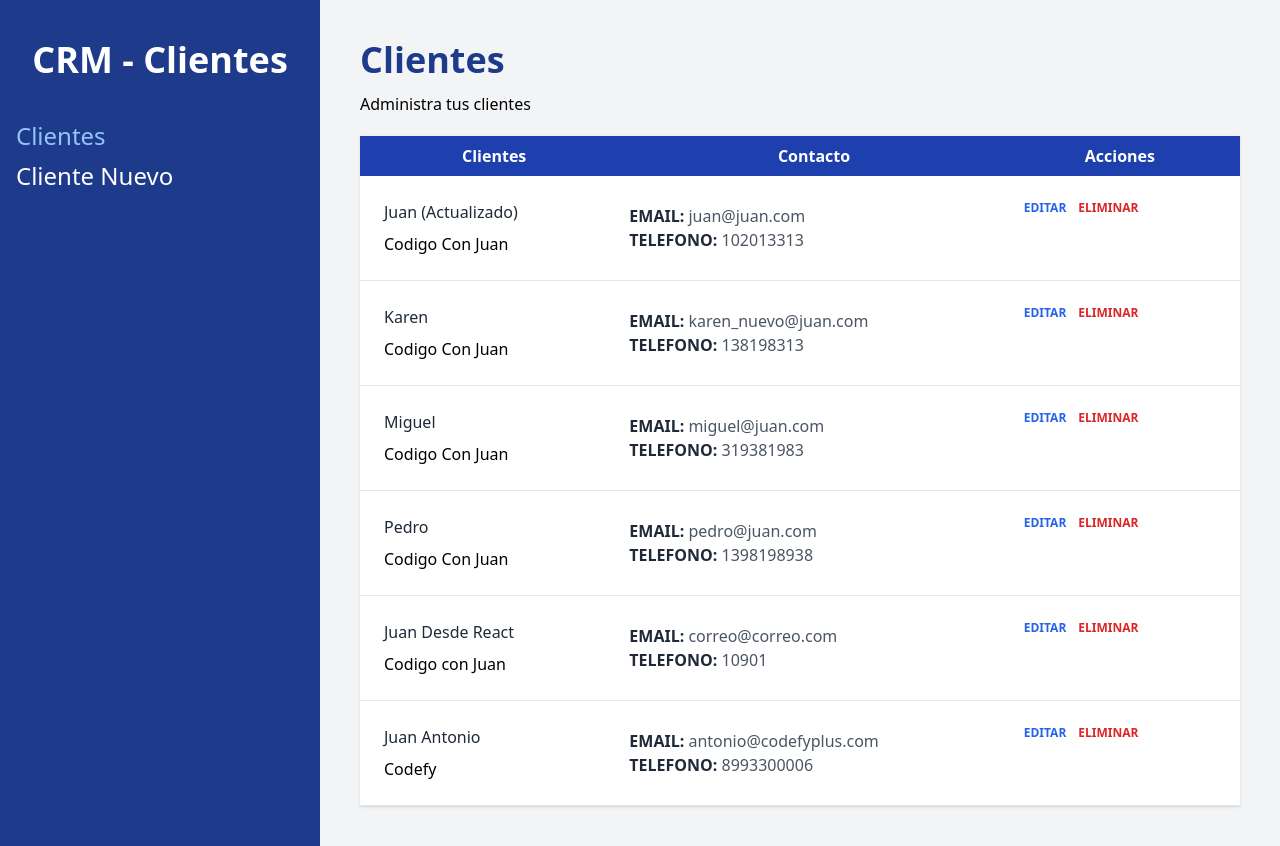
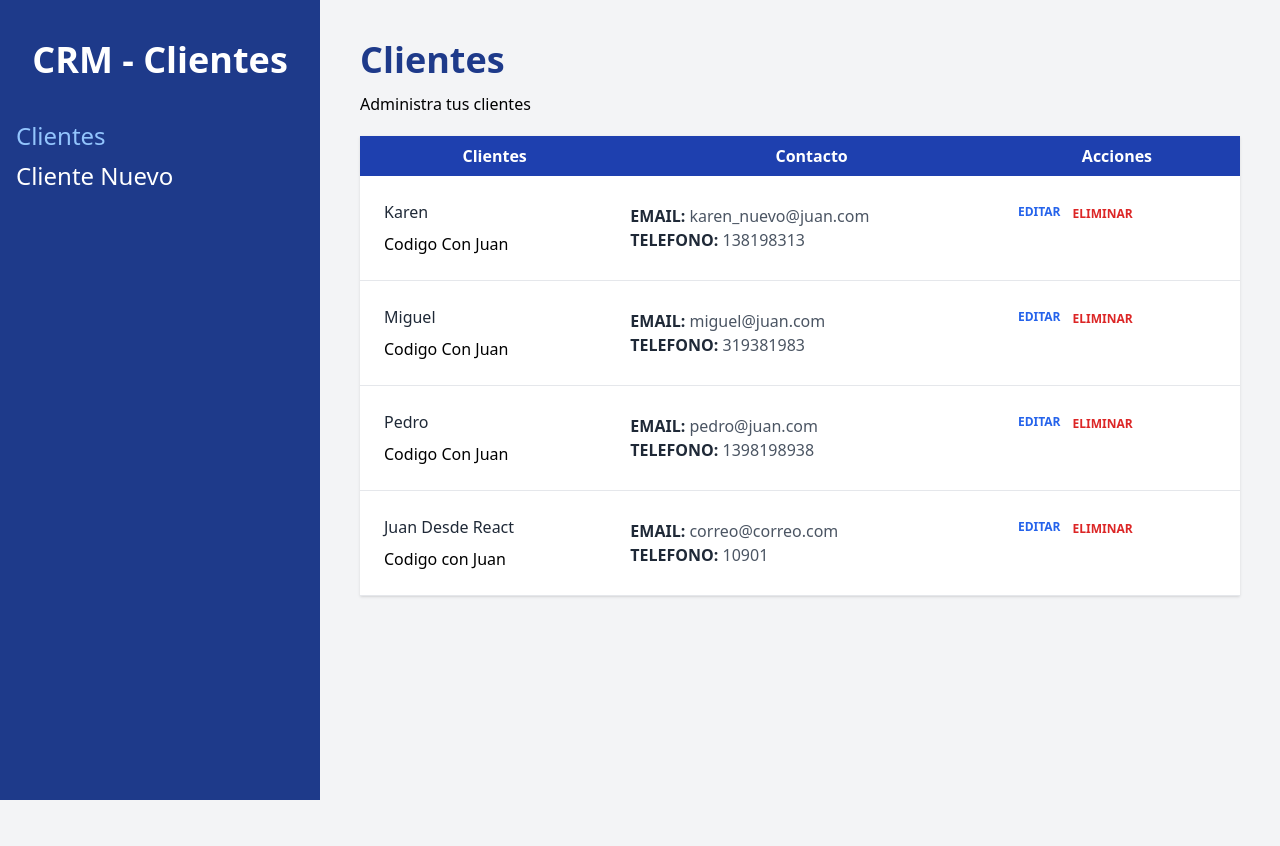
Before and after one commit to Antonioog/CRM-React-Roter-Dom, a React (Vite) app: page / in a window 1280 px wide. After the commit the page ends 800 px from the top, so only its background shows below. Built offline with nearby package versions, Linux system fonts and the light colour scheme; data requests are answered from the project's data file.

Commit message:
Proyecto finalizado

```diff
--- a/db.json
+++ b/db.json
@@ -1,13 +1,5 @@
 {
   "clientes": [
-    {
-      "nombre": "Juan (Actualizado)",
-      "empresa": "Codigo Con Juan",
-      "email": "juan@juan.com",
-      "telefono": "102013313",
-      "notas": "Nueva Nota",
-      "id": 1
-    },
     {
       "nombre": "Karen",
       "empresa": "Codigo Con Juan",
@@ -37,14 +29,6 @@
       "telefono": "10901",
       "notas": "El Cliente desea un ecommerce",
       "id": 6
-    },
-    {
-      "nombre": "Juan Antonio",
-      "empresa": "Codefy",
-      "email": "antonio@codefyplus.com",
-      "telefono": "8993300006",
-      "notas": "La empresa esta solicitando un E-commerce.",
-      "id": 7
     }
   ]
 }
--- a/src/components/Cliente.jsx
+++ b/src/components/Cliente.jsx
@@ -1,4 +1,10 @@
-import { useNavigate } from "react-router-dom"
+import { Form, useNavigate, redirect } from "react-router-dom"
+import { eliminarCliente } from "../data/clientes"
+
+export async function action({ params }) {
+    await eliminarCliente(params.clienteId)
+    return redirect('/')
+}
 
 function Cliente({ cliente }) {
 
@@ -24,7 +30,20 @@
                         onClick={() => navigate(`/clientes/${id}/editar`)}
                     >
                         Editar</button>
-                    <button className="text-red-600 hover:text-red-700 uppercase font-bold text-xs">Eliminar</button>
+
+                    <Form
+                        method="post"
+                        action={`/clientes/${id}/eliminar`}
+                        onSubmit={(e) => {
+                            if (!confirm('Desea eliminar este registro?')) {
+                                e.preventDefault()
+                            }
+                        }}
+                    >
+
+                        <button type="submit" className="text-red-600 hover:text-red-700 uppercase font-bold text-xs">Eliminar</button>
+                    </Form>
+
                 </td>
             </tr>
 
--- a/src/components/ErrorPage.jsx
+++ b/src/components/ErrorPage.jsx
@@ -2,13 +2,13 @@
 
 export default function ErrorPage() {
     const error = useRouteError()
-    console.log(error.message)
+
 
     return (
         <div className="space-y-8">
             <h1 className="text-center text-6xl font-extrabold mt-20 text-blue-900">CRM - Clientes</h1>
             <p className="text-center">Hubo un Error</p>
-            <p className="text-center">{error.message}</p>
+            <p className="text-center">{error.statusText || error.message}</p>
         </div>
     )
 }
--- a/src/components/Formulario.jsx
+++ b/src/components/Formulario.jsx
@@ -13,6 +13,7 @@
                     className="mt-2 block w-full p-3 bg-gray-50"
                     placeholder="Nombre del Cliente"
                     name="nombre"
+                    defaultValue={cliente?.nombre}
                 />
             </div>
             <div className="mb-4">
@@ -26,6 +27,7 @@
                     className="mt-2 block w-full p-3 bg-gray-50"
                     placeholder="Empresa del Cliente"
                     name="empresa"
+                    defaultValue={cliente?.empresa}
                 />
             </div>
 
@@ -40,6 +42,7 @@
                     className="mt-2 block w-full p-3 bg-gray-50"
                     placeholder="Email del Cliente"
                     name="email"
+                    defaultValue={cliente?.email}
                 />
             </div>
 
@@ -54,6 +57,7 @@
                     className="mt-2 block w-full p-3 bg-gray-50"
                     placeholder="Teléfono del Cliente"
                     name="telefono"
+                    defaultValue={cliente?.telefono}
                 />
             </div>
 
@@ -69,6 +73,7 @@
                     className="mt-2 block w-full p-3 bg-gray-50 h-40 align-self"
                     placeholder="Notas del Cliente"
                     name="notas"
+                    defaultValue={cliente?.notas}
                 />
             </div>
         </>
--- a/src/data/clientes.jsx
+++ b/src/data/clientes.jsx
@@ -1,6 +1,14 @@
 export async function obtenerClientes() {
 
     const respuesta = await fetch(import.meta.env.VITE_API_URL)
+    const resultado = await respuesta.json()
+    return resultado;
+
+}
+
+export async function obtenerCliente(id) {
+
+    const respuesta = await fetch(`${import.meta.env.VITE_API_URL}/${id}`)
     const resultado = await respuesta.json()
     return resultado;
 
@@ -20,3 +28,30 @@
         console.log(error)
     }
 }
+
+export async function actualizarCliente(id, datos) {
+    try {
+        const respuesta = await fetch(`${import.meta.env.VITE_API_URL}/${id}`, {
+            method: 'PUT',
+            body: JSON.stringify(datos),
+            headers: {
+                'content-type': 'application/json'
+            }
+        })
+        await respuesta.json()
+    } catch (error) {
+        console.log(error)
+    }
+}
+
+export async function eliminarCliente(id) {
+    try {
+        const respuesta = await fetch(`${import.meta.env.VITE_API_URL}/${id}`, {
+            method: 'DELETE',
+
+        })
+        await respuesta.json()
+    } catch (error) {
+        console.log(error)
+    }
+}
--- a/src/main.jsx
+++ b/src/main.jsx
@@ -6,7 +6,8 @@
 import NuevoCliente, { action as nuevoClienteAction } from './pages/NuevoCliente'
 import Index, { loader as clientesLoader } from './pages/Index'
 import ErrorPage from './components/ErrorPage'
-import EditarCliente, { loader as editarClienteLoader } from './pages/EditarCliente'
+import EditarCliente, { loader as editarClienteLoader, action as editarClienteAction } from './pages/EditarCliente'
+import { action, action as eliminarClienteAction } from './components/Cliente'
 
 
 
@@ -24,12 +25,19 @@
       {
         path: '/clientes/nuevo',
         element: <NuevoCliente />,
-        action: nuevoClienteAction
+        action: nuevoClienteAction,
+        errorElement: <ErrorPage />
       },
       {
         path: '/clientes/:clienteId/editar',
         element: <EditarCliente />,
-        loader: editarClienteLoader
+        loader: editarClienteLoader,
+        action: editarClienteAction,
+        errorElement: <ErrorPage />
+      },
+      {
+        path: '/clientes/:clienteId/eliminar',
+        action: eliminarClienteAction
       }
     ]
   }
--- a/src/pages/EditarCliente.jsx
+++ b/src/pages/EditarCliente.jsx
@@ -1,11 +1,81 @@
+import { Form, useNavigate, useLoaderData, useActionData, redirect } from "react-router-dom";
+import { obtenerCliente, actualizarCliente } from "../data/clientes";
+import Formulario from "../components/Formulario";
+import Error from "../components/Error";
+
 export async function loader({ params }) {
-    console.log(params)
-    return null;
+    const cliente = await obtenerCliente(params.clienteId)
+    if (Object.values(cliente).length === 0) {
+        throw new Response('', {
+            status: 404,
+            statusText: 'No hay resultados'
+        })
+    }
+    return cliente;
+
+}
+
+export async function action({ request, params }) {
+    const formData = await request.formData()
+    const datos = Object.fromEntries(formData)
+
+    const email = formData.get('email')
+
+    //Validacion...
+    const errores = []
+    if (Object.values(datos).includes('')) {
+        errores.push('Todos los campos son obligatorios')
+    }
+    let regex = new RegExp("([!#-'*+/-9=?A-Z^-~-]+(\.[!#-'*+/-9=?A-Z^-~-]+)*|\"\(\[\]!#-[^-~ \t]|(\\[\t -~]))+\")@([!#-'*+/-9=?A-Z^-~-]+(\.[!#-'*+/-9=?A-Z^-~-]+)*|\[[\t -Z^-~]*])");
+    if (!regex.test(email)) {
+        errores.push('El email no es valido')
+    }
+
+    //Retornar datos si hay errores...
+    if (Object.keys(errores).length) {
+        return errores;
+    }
+    //Actualizar el cliente...
+    await actualizarCliente(params.clienteId, datos)
+    return redirect('/')
 }
 
 function EditarCliente() {
+    const navigate = useNavigate();
+    const cliente = useLoaderData();
+    const errores = useActionData()
+
     return (
-        <div>EditarCliente</div>
+        <>
+            <h1 className="font-black text-4xl text-blue-900"> Editar Cliente </h1>
+            <p className="mt-3">Modifica los datos de un cliente</p>
+
+            <div className="flex justify-end">
+                <button
+                    className="bg-blue-800 text-white px-5 py-2 font-bold uppercase rounded-md hover:bg-blue-900"
+                    onClick={() => navigate('/')}
+                >Volver</button>
+            </div>
+
+            <div className="bg-white shadow rounded-md md:w-3/4 mx-auto px-5 py-10 mt-10">
+                {errores?.length && errores.map((error, i) => <Error key={i}>{error}</Error>)}
+                <Form method="post" noValidate>
+                    <Formulario
+                        cliente={cliente}
+                    />
+                    <input
+                        type="submit"
+                        className="mt-5 w-full bg-blue-800 p-3 uppercase font-bold text-white text-lg hover:bg-blue-900 rounded-md"
+                        value='Guardar Cambios'
+
+                    />
+
+
+                </Form>
+
+            </div>
+
+        </>
     )
 }
 
```
